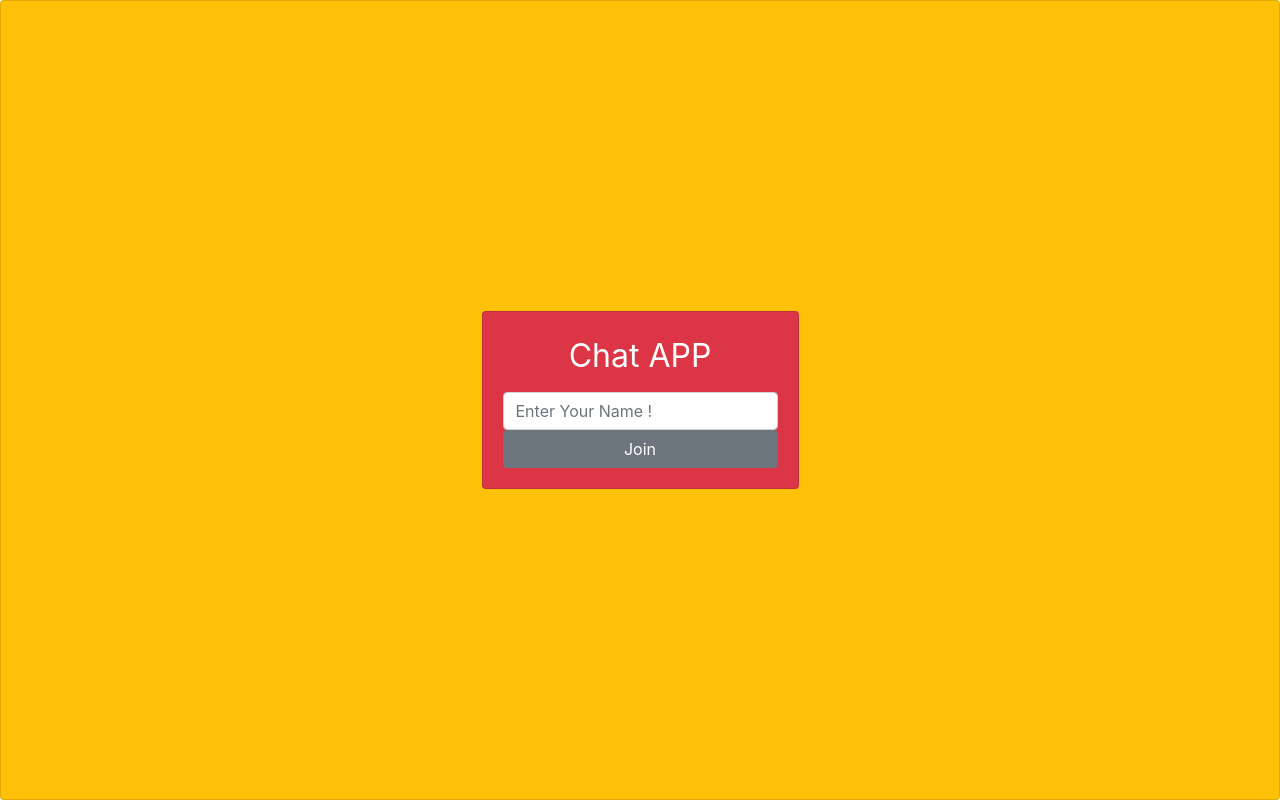
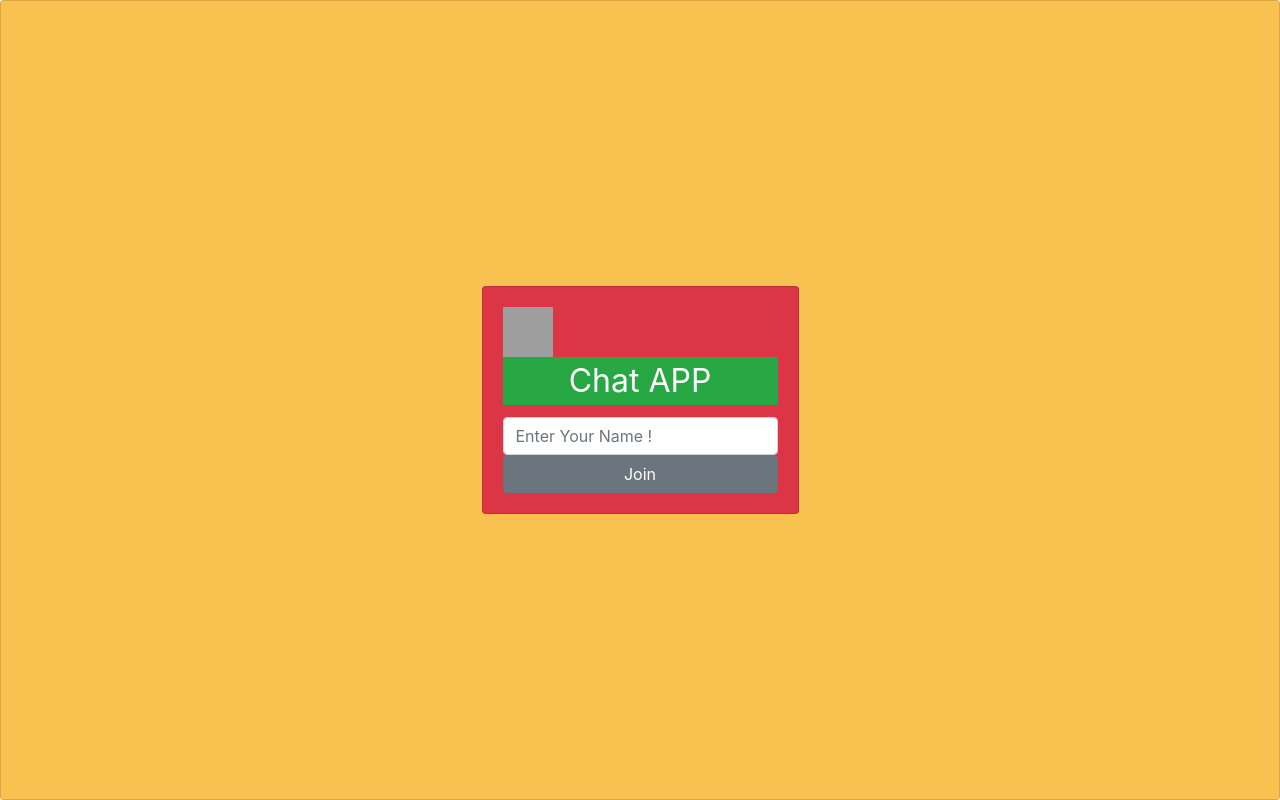
Before and after one commit to vichym/bgb, a React (Create React App) app: page / in a window 1280 px wide. Built offline with nearby package versions, Linux system fonts and the light colour scheme; no server answers; grey boxes are pictures that could not be loaded.

Commit message:
Utilitze Layout.js page

```diff
--- a/src/Components/LoginPage.jsx
+++ b/src/Components/LoginPage.jsx
@@ -1,51 +1,29 @@
 /* credit : https://www.hawatel.com/blog/handle-window-resize-in-react/ */
 
-import React, { Component } from 'react';
+import React from 'react';
 import 'bootstrap/dist/css/bootstrap.min.css';
-import { Card, Button, CardTitle, Input } from 'reactstrap';
+import { Card, Button, CardTitle, Input, Row, Col } from 'reactstrap';
+import Layout from '../Layout/Layout'
+import { Link } from 'react-router-dom';
+import logo from '../Logo/BGB.png'
+const LoginPage = (props) => {
 
-class LoginPage extends Component {
+    return (
+        <Layout color='rgba(249, 193, 79, 1)'>
+            <Card body inverse color="danger" className=' col-8 col-sm-8 col-md-6 col-lg-4 col-xl-3 '>
+                <Row>
+                    <Col sm={12} className="justify-center">
+                        <img src={logo} width='50px' height='50px' alt='logo'/>
+                    </Col>
+                    <Col>
+                        <CardTitle className="d-flex justify-content-center bg-success" style={{ fontSize: '2rem' }}>Chat APP</CardTitle>
+                    </Col>
+                </Row>
+                <Input type="text" name="username" id="username" placeholder="Enter Your Name !" />
+                <Button color="secondary" tag={Link} to="/gamerooms">Join</Button>
+            </Card>
+        </Layout>
+    );
 
-    constructor() {
-        super();
-        this.state = {
-            height: '182px'
-        }
-    }
-    /**
-     * Calculate & Update state of new dimensions
-     */
-    updateDimensions() {
-        this.setState({ height: `${window.innerHeight}px` });
-    }
-
-    /**
-     * Add event listener
-     */
-    componentDidMount() {
-        this.updateDimensions();
-        window.addEventListener("resize", this.updateDimensions.bind(this));
-    }
-
-    /**
-     * Remove event listener
-     */
-    componentWillUnmount() {
-        window.removeEventListener("resize", this.updateDimensions.bind(this));
-    }
-
-    render() {
-        return (
-            <div class="card bg-warning " style={{ height: `${this.state.height}` }}>
-                <div class="card-body row justify-content-center align-items-center bg-">
-                    <Card body inverse color="danger"  className=' col-8 col-sm-8 col-md-6 col-lg-4 col-xl-3 '>
-                        <CardTitle className="d-flex justify-content-center" style={{fontSize:'2rem'}}>Chat APP</CardTitle>
-                        <Input type="text" name="username" id="username" placeholder="Enter Your Name !" />
-                        <Button color="secondary">Join</Button>
-                    </Card>
-                </div>
-            </div>
-        );
-    }
 }
 export default LoginPage
```
